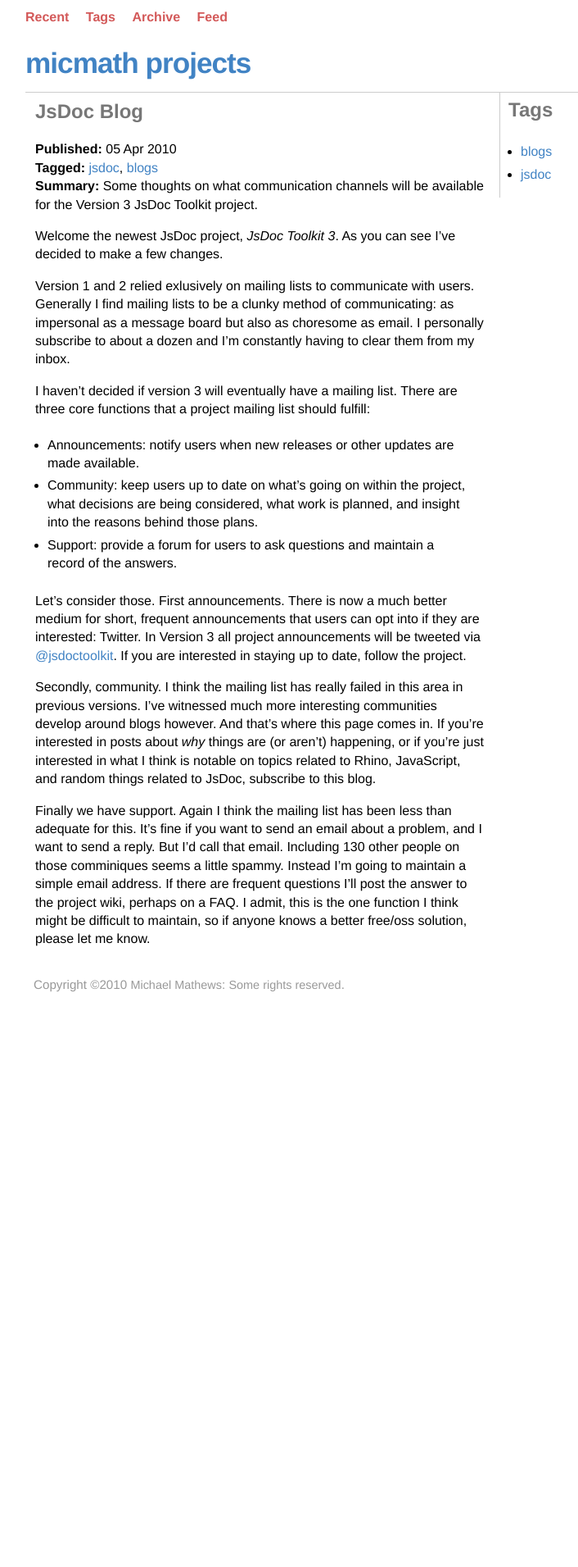
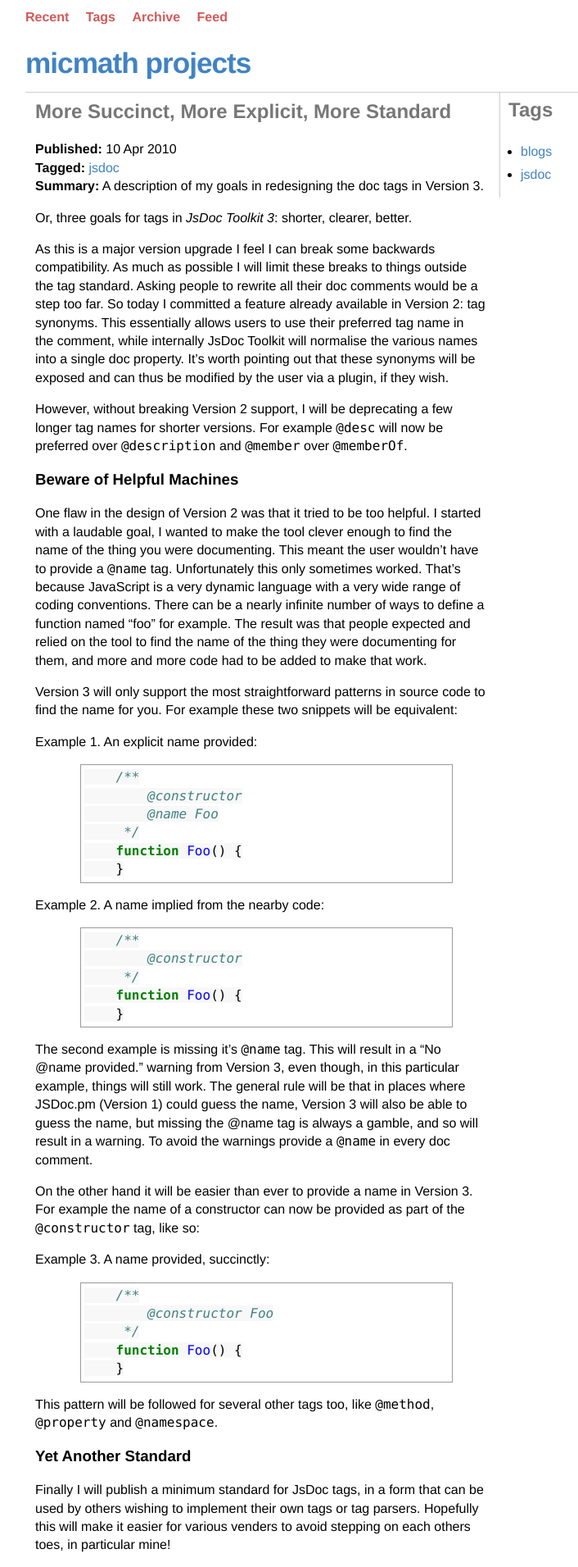
Before and after one commit to Rayi/micmath.github.com, a Jekyll site: the page built from index.html, in a window 1280 px wide. Shown: the top 1911 px of the page at 82% size, without its empty margins (209-915 px from the left). Built offline with Jekyll 4.4.1, drawn with Linux system fonts in a browser that asks for light colours; before the commit the page ends 1217 px from its top, so only the background shows below that.

Commit message:
More Succinct, More Explicit, More Standard

```diff
--- /dev/null
+++ b/_posts/2010-04-10-more-succinct.markdown
@@ -0,0 +1,58 @@
+---
+layout: post
+title: More Succinct, More Explicit, More Standard
+excerpt: A description of my goals in redesigning the doc tags in Version 3.
+categories:
+  - jsdoc
+---
+
+Or, three goals for tags in _JsDoc Toolkit 3_: shorter, clearer, better.
+
+As this is a major version upgrade I feel I can break some backwards compatibility. As much as possible I will limit these breaks to things outside the tag standard. Asking people to rewrite all their doc comments would be a step too far. So today I committed a feature already available in Version 2: tag synonyms. This essentially allows users to use their preferred tag name in the comment, while internally JsDoc Toolkit will normalise the various names into a single doc property. It's worth pointing out that these synonyms will be exposed and can thus be modified by the user via a plugin, if they wish.
+
+However, without breaking Version 2 support, I will be deprecating a few longer tag names for shorter versions. For example `@desc` will now be preferred over `@description` and `@member` over `@memberOf`.
+
+### Beware of Helpful Machines
+
+
+One flaw in the design of Version 2 was that it tried to be too helpful. I started with a laudable goal, I wanted to make the tool clever enough to find the name of the thing you were documenting. This meant the user wouldn't have to provide a `@name` tag. Unfortunately this only sometimes worked. That's because JavaScript is a very dynamic language with a very wide range of coding conventions. There can be a nearly infinite number of ways to define a function named "foo" for example. The result was that people expected and relied on the tool to find the name of the thing they were documenting for them, and more and more code had to be added to make that work.
+
+Version 3 will only support the most straightforward patterns in source code to find the name for you. For example these two snippets will be equivalent:
+
+Example 1. An explicit name provided:
+{% highlight js %}
+    /**
+        @constructor
+        @name Foo
+     */
+    function Foo() {
+    }
+{% endhighlight %}
+
+Example 2. A name implied from the nearby code:
+{% highlight js %}
+    /**
+        @constructor
+     */
+    function Foo() {
+    }
+{% endhighlight %}
+
+The second example is missing it's `@name` tag. This will result in a "No @name provided." warning from Version 3, even though, in this particular example, things will still work. The general rule will be that in places where JSDoc.pm (Version 1) could guess the name, Version 3 will also be able to guess the name, but missing the @name tag is always a gamble, and so will result in a warning. To avoid the warnings provide a `@name` in every doc comment.
+
+On the other hand it will be easier than ever to provide a name in Version 3. For example the name of a constructor can now be provided as part of the `@constructor` tag, like so:
+
+Example 3. A name provided, succinctly:
+{% highlight js %}
+    /**
+        @constructor Foo
+     */
+    function Foo() {
+    }
+{% endhighlight %}
+
+This pattern will be followed for several other tags too, like `@method`, `@property` and `@namespace`.
+
+### Yet Another Standard
+
+Finally I will publish a minimum standard for JsDoc tags, in a form that can be used by others wishing to implement their own tags or tag parsers. Hopefully this will make it easier for various venders to avoid stepping on each others toes, in particular mine!
--- a/css/default.css
+++ b/css/default.css
@@ -60,6 +60,10 @@
 }
 
 code {
+	font-family: monaco;
+}
+
+pre {
 	display: block;
 	border: 1px solid #999;
 	padding: 4px;
```
